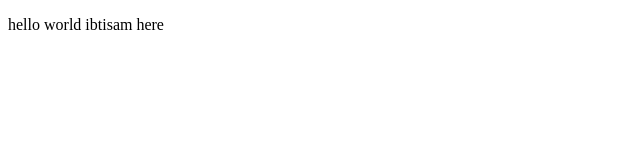
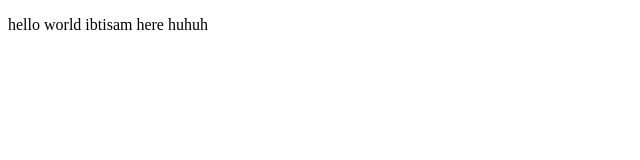
Before and after one commit to ibtisamarif831/React-base-app, a website: page index.html in a window 1280 px wide. Shown: the full height of the page, 0-640 px from the left. Drawn offline with Linux system fonts and the light colour scheme.

Commit message:
confirming surge

```diff
--- a/index.html
+++ b/index.html
@@ -6,6 +6,6 @@
     <title>Pract</title>
 </head>
 <body>
-    <p>hello world ibtisam here</p>
+    <p>hello world ibtisam here huhuh</p>
 </body>
 </html>
```
Also changed, not shown: .github/workflows/main.yml (deleted).
